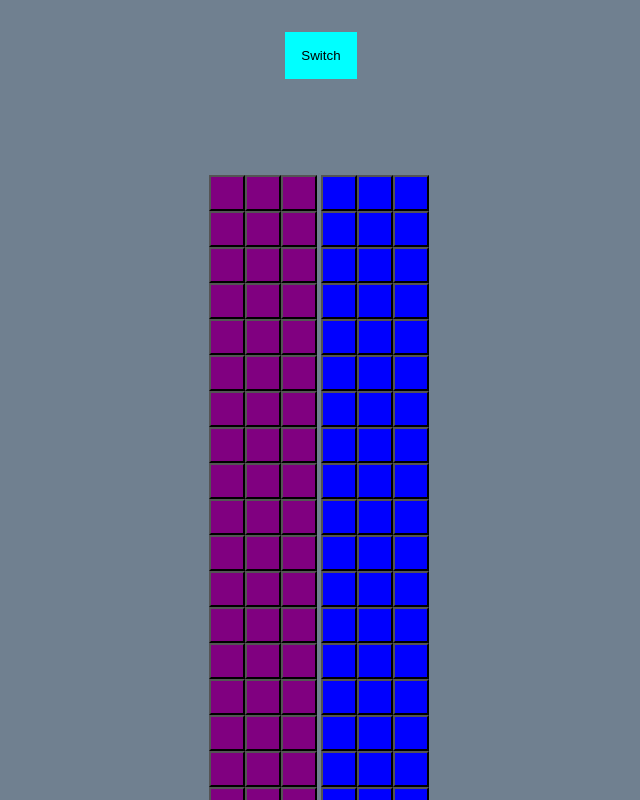
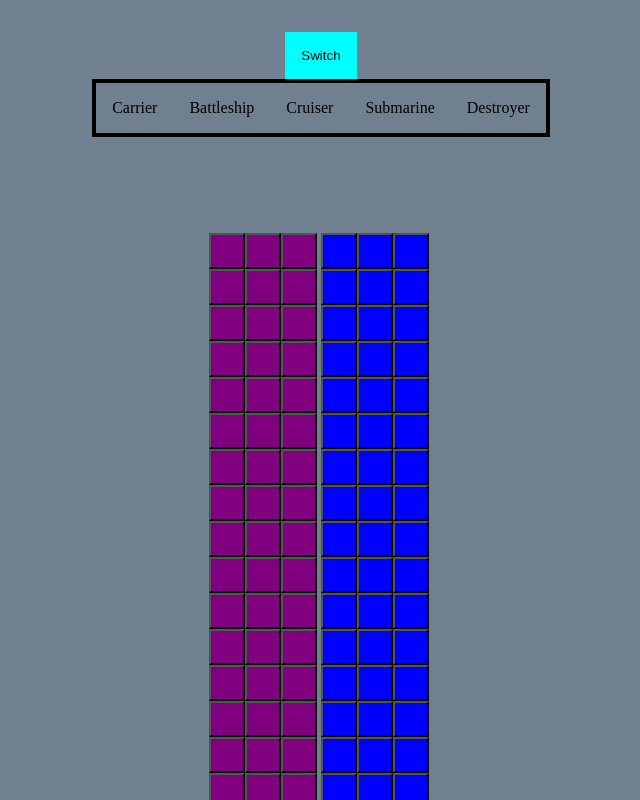
Before and after one commit to MortalChris/Battleship-Project, a website built with webpack: page dist/index.html in a window 1280 px wide. Shown: the top 800 px of the page, without its empty margins (319-959 px from the left). Built offline with nearby package versions, Linux system fonts and the light colour scheme.

Commit message:
Alphabet array to array of numbers 0-9 for columns

```diff
--- a/src/gameboard.js
+++ b/src/gameboard.js
@@ -1,5 +1,5 @@
 function gameBoardCreation(){
-    let alphabet = ["A","B","C","D","E","F","G","H","I","J"];
+    let columnArray = [0,1,2,3,4,5,6,7,8,9];
     let column = 0;
     let row = 1;
 
@@ -9,7 +9,7 @@ function gameBoardCreation(){
             const boardPiece1 = document.createElement("button");
                 boardPiece1.className = "player1-board-piece";
                 boardPiece1.id = "boardPiece1-" + i;
-                boardPiece1.dataset.column = alphabet[column];
+                boardPiece1.dataset.column = columnArray[column];
                 boardPiece1.dataset.row = row;
                 player1Board.appendChild(boardPiece1);
 
@@ -28,7 +28,7 @@ function gameBoardCreation(){
             const boardPiece2 = document.createElement("button");
                 boardPiece2.className = "player2-board-piece";
                 boardPiece2.id = "boardPiece2-" + i;
-                boardPiece2.dataset.column = alphabet[column];
+                boardPiece2.dataset.column = columnArray[column];
                 boardPiece2.dataset.row = row;
                 player2Board.appendChild(boardPiece2);
 
--- a/src/index.js
+++ b/src/index.js
@@ -3,7 +3,7 @@ import {shipFunc} from './ships.js';
 import {players} from './player.js';
 import {gameBoardCreation} from './gameboard.js';
 
-const shipFactor = shipFunc();
+// const shipFactor = shipFunc();
 gameBoardCreation();
 players();
 
@@ -37,5 +37,5 @@ function placeShipsonBoard(board, row, col, direction, count){
     };
 
     // Example usage:
-    placeShipsonBoard(gameBoardArray, 2-1, 3, 'horizontal', 4);
-    console.log(gameBoardArray);
+    // placeShipsonBoard(gameBoardArray, 2-1, 3, 'horizontal', 4);
+    // console.log(gameBoardArray);
--- a/src/ships.js
+++ b/src/ships.js
@@ -29,7 +29,7 @@ function shipFunc(){
                 },
                 length: 4
             },
-            cruiser: {
+            battleship: {
                 health: 3,
                 dmg : 0,
                 hit(){
--- a/src/style.css
+++ b/src/style.css
@@ -15,15 +15,35 @@
 }
 #ship-box-container{
     margin-top: 2rem;
-    display: flex;
-    justify-content: space-evenly;
+	display: flex;
+	flex-direction: column;
+	flex-wrap: nowrap;
+	justify-content: flex-start;
 	align-items: center;
+	align-content: stretch;
 }
 #ship-box-container button{
     padding: 1rem;
     border: none;
     background-color: cyan;
 }
+#ship-box-container ul{
+    list-style-type: none;
+    display: flex;
+	flex-direction: row;
+	flex-wrap: nowrap;
+	justify-content: space-between;
+	/* align-items: flex-start;
+	align-content: stretch; */
+    border: .3rem solid black;
+}
+.Ship-List{
+    padding: 1rem;
+}
+.Ship-List:hover{
+    color: skyblue;
+}
+
 
 
 #game-board-container{
```
Also changed, not shown: dist/index.html, dist/main.js.
